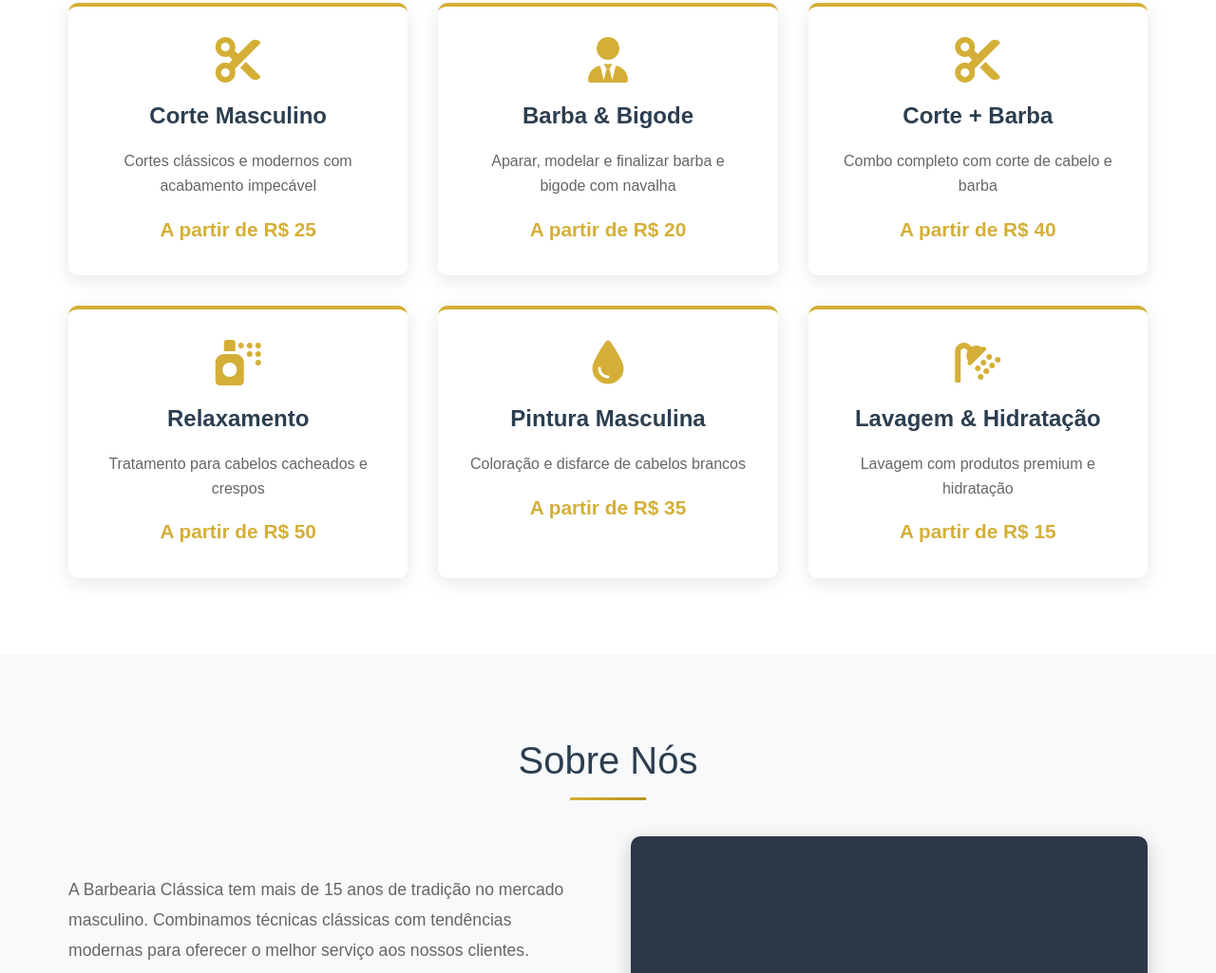
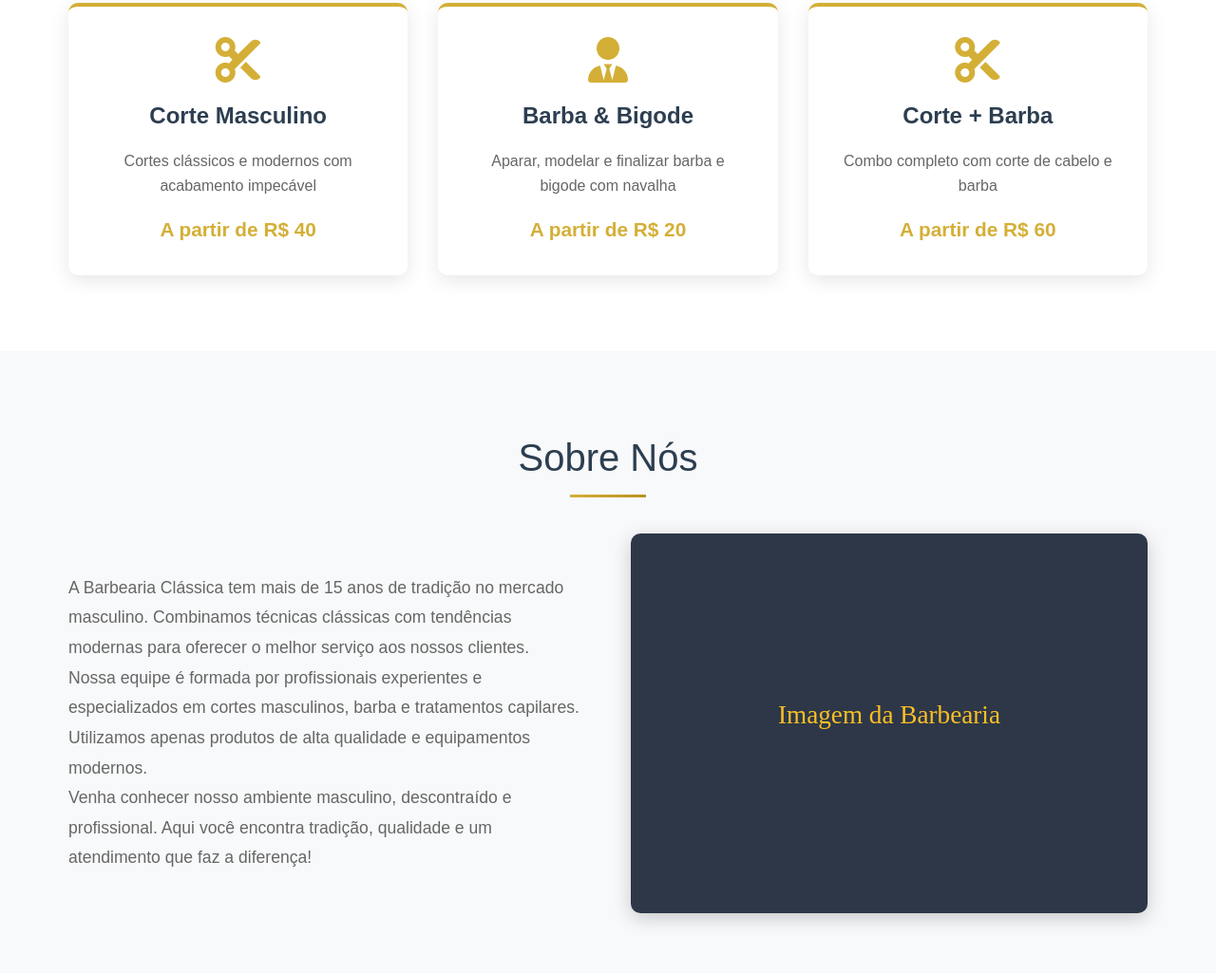
Before and after one commit to jeancaiocs/projeto-1, a plain HTML site: page index.html in a window 1280 px wide. Shown: the part 989-2014 px from the top of the page at 95% size. Drawn offline with Linux system fonts and the light colour scheme.

Commit message:
Update index.html

```diff
--- a/index.html
+++ b/index.html
@@ -475,7 +475,7 @@
                     <i class="fas fa-cut"></i>
                     <h3>Corte Masculino</h3>
                     <p>Cortes clássicos e modernos com acabamento impecável</p>
-                    <div class="price">A partir de R$ 25</div>
+                    <div class="price">A partir de R$ 40</div>
                 </div>
                 <div class="service-card">
                     <i class="fas fa-user-tie"></i>
@@ -487,25 +487,7 @@
                     <i class="fas fa-scissors"></i>
                     <h3>Corte + Barba</h3>
                     <p>Combo completo com corte de cabelo e barba</p>
-                    <div class="price">A partir de R$ 40</div>
-                </div>
-                <div class="service-card">
-                    <i class="fas fa-spray-can"></i>
-                    <h3>Relaxamento</h3>
-                    <p>Tratamento para cabelos cacheados e crespos</p>
-                    <div class="price">A partir de R$ 50</div>
-                </div>
-                <div class="service-card">
-                    <i class="fas fa-tint"></i>
-                    <h3>Pintura Masculina</h3>
-                    <p>Coloração e disfarce de cabelos brancos</p>
-                    <div class="price">A partir de R$ 35</div>
-                </div>
-                <div class="service-card">
-                    <i class="fas fa-shower"></i>
-                    <h3>Lavagem & Hidratação</h3>
-                    <p>Lavagem com produtos premium e hidratação</p>
-                    <div class="price">A partir de R$ 15</div>
+                    <div class="price">A partir de R$ 60</div>
                 </div>
             </div>
         </div>
@@ -645,4 +627,5 @@
         });
     </script>
 </body>
+
 </html>
```
